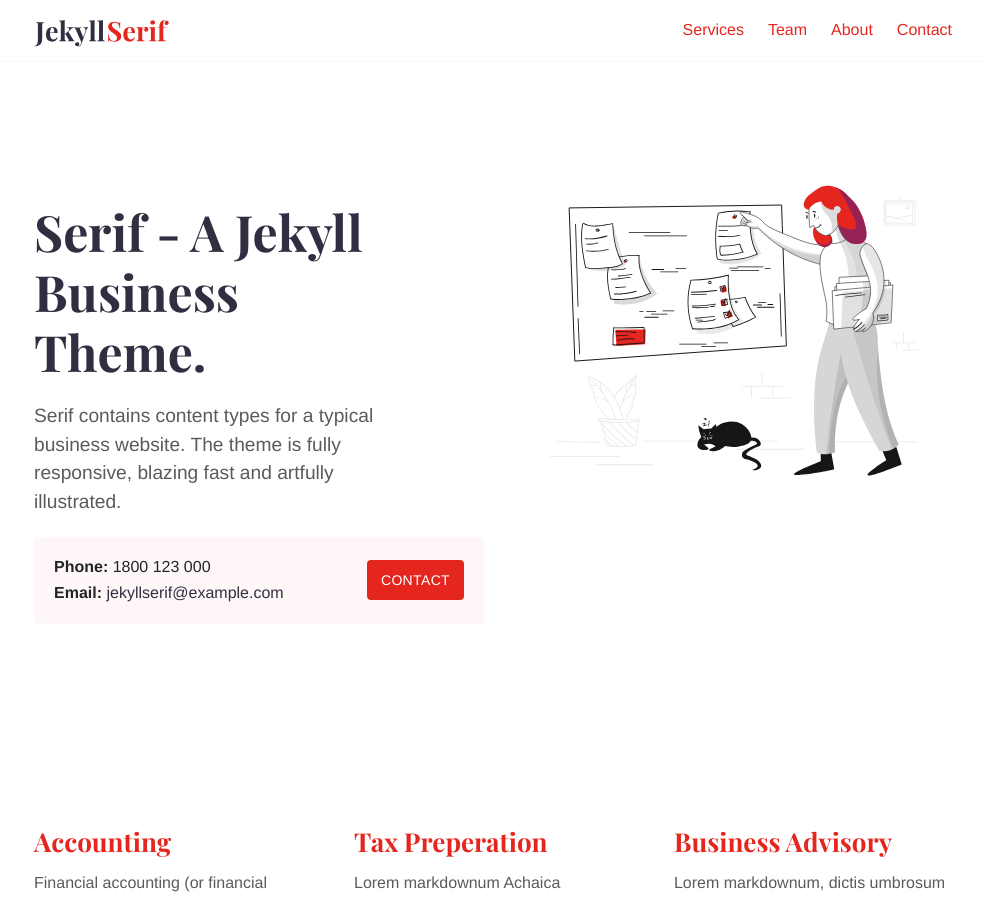
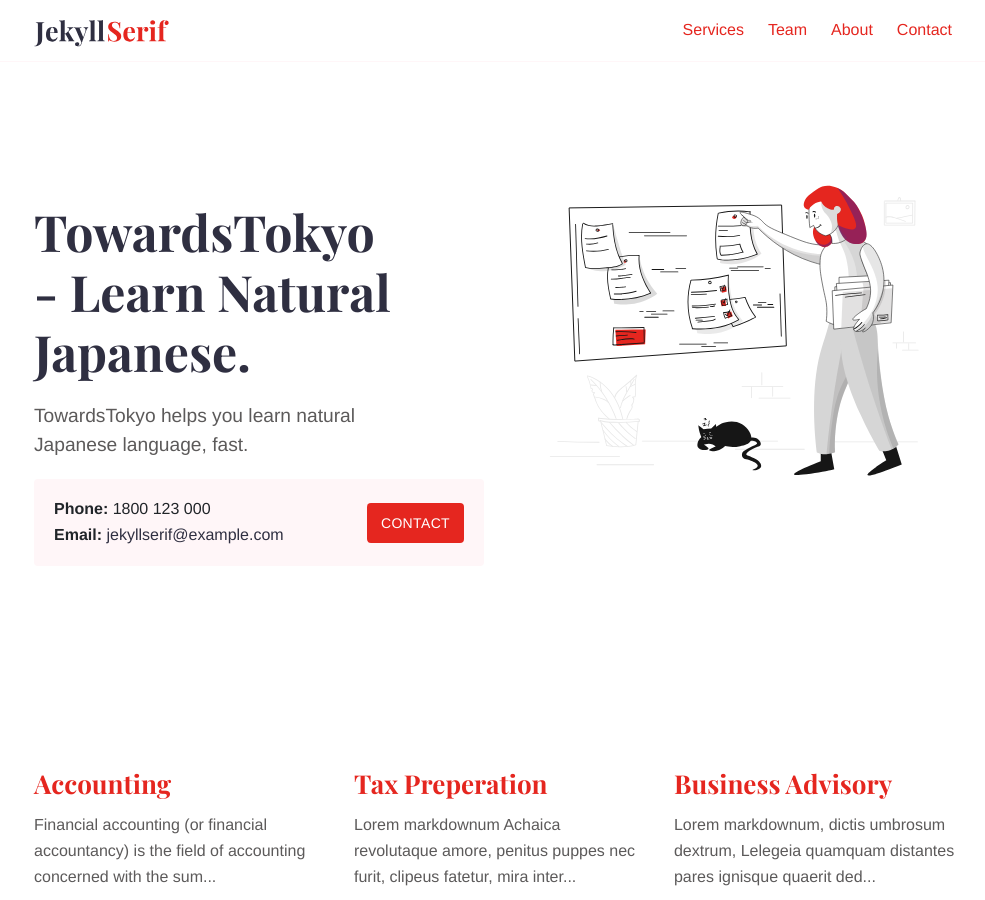
Before and after one commit to stackbit-projects/magenta-tulip-43709, a Jekyll site: the page built from index.md, in a window 1280 px wide and 900 px high. Shown: the whole window, without its empty margins (141-1126 px from the left). Built offline with Jekyll 4.4.1, drawn with Linux system fonts in a browser that asks for light colours.

Commit message:
index.md: updated markdown_content

```diff
--- a/index.md
+++ b/index.md
@@ -6,7 +6,6 @@ intro_image_absolute: false
 intro_image_hide_on_mobile: false
 description: Learn natural japanese.
 ---
+# TowardsTokyo - Learn Natural Japanese.
 
-# Serif - A Jekyll Business Theme.
-
-Serif contains content types for a typical business website. The theme is fully responsive, blazing fast and artfully illustrated.
+TowardsTokyo helps you learn natural Japanese language, fast.
```
